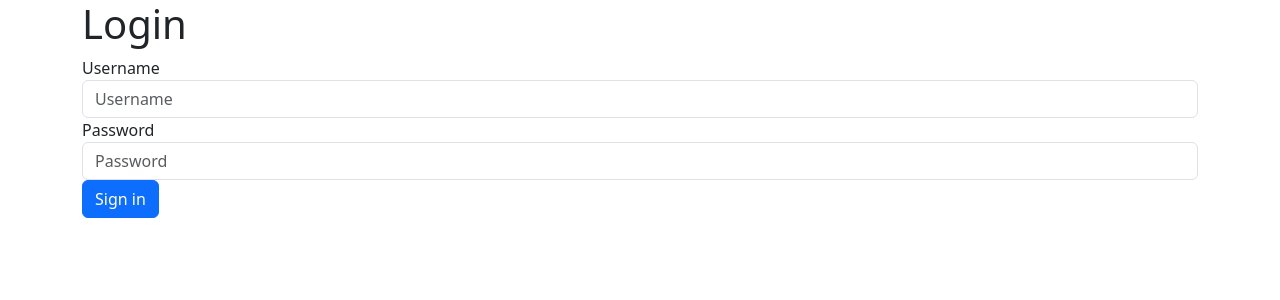
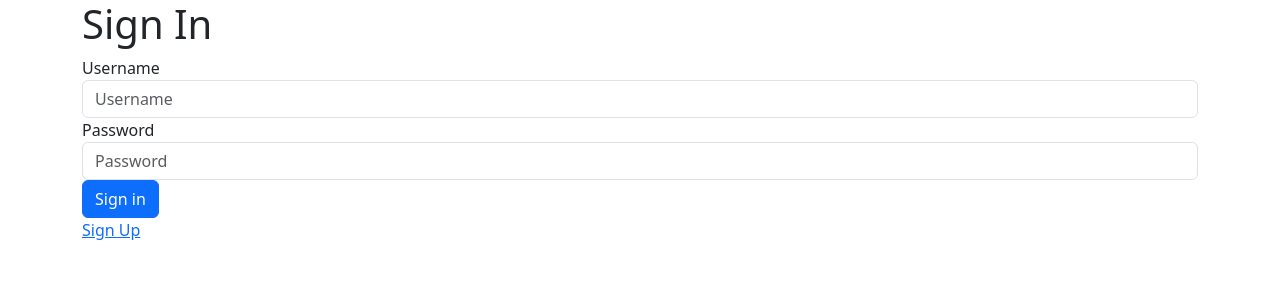
Before and after one commit to mikefromru/user-events, a Django app: page / in a window 1280 px wide. Shown: the top 300 px of the page. Run offline with Django 4.2, Linux system fonts and the light colour scheme; some libraries are stand-ins or nearby versions.

Commit message:
Changed url file in app by removing veiw of app func

```diff
--- /dev/null
+++ b/accounts/urls.py
@@ -0,0 +1,6 @@
+from django.urls import path, include
+from django.views.generic import TemplateView
+
+urlpatterns = [
+    path('signup/', TemplateView.as_view(template_name="accounts/sign-up.html"), name='sign-up'),
+]
--- a/app/urls.py
+++ b/app/urls.py
@@ -1,7 +1,6 @@
 from django.urls import path
-from .views import views
+from django.views.generic import TemplateView
 
 urlpatterns = [
-    path('', views.index, name='index'),
-    path('login/', views.index, name='login'),
+    path(r'', TemplateView.as_view(template_name='app/app.html'), name='app'),
 ]
--- a/app/views/views.py
+++ b/app/views/views.py
@@ -1,7 +1 @@
 from django.shortcuts import render
-
-def index(request):
-    return render(request, 'app/app.html')
-
-def login(request):
-    return render(request, 'app/login.html')
--- a/project/settings.py
+++ b/project/settings.py
@@ -144,8 +144,8 @@ AUTH_USER_MODEL = 'accounts.CustomUser'
 
 REST_FRAMEWORK = {
     'DEFAULT_AUTHENTICATION_CLASSES': [
+        'rest_framework.authentication.SessionAuthentication',
         'rest_framework.authentication.BasicAuthentication',
-        'rest_framework.authentication.SessionAuthentication',
         'rest_framework.authentication.TokenAuthentication',
     ],
     'DEFAULT_FILTER_BACKENDS': [
--- a/project/urls.py
+++ b/project/urls.py
@@ -8,4 +8,5 @@ urlpatterns = [
     path('', include('app.urls')),
     path('api/v1/app/', include(api_urlpatterns)),
     path('accounts/', include('rest_registration.api.urls')),
+    path('accounts/', include('accounts.urls')),
 ]
--- /dev/null
+++ b/templates/accounts/login.html
@@ -0,0 +1,66 @@
+{% extends 'app/app.html' %}
+{% block content %}
+
+<div id="login-app" class="container">
+    <div>
+        <h1>Sign In</h1>
+        <form>
+            <div class="form-group">
+                <label for="exampleInputEmail1">Username</label>
+                <input v-model="username" type="email" class="form-control" id="exampleInputEmail1"
+                    aria-describedby="emailHelp" placeholder="Username">
+            </div>
+            <div class="form-group">
+                <label for="exampleInputPassword1">Password</label>
+                <input v-model="password" type="password" class="form-control" id="exampleInputPassword1"
+                    placeholder="Password">
+            </div>
+            <button type="button" class="btn btn-primary" @click="login">Sign in</button>
+        </form>
+    </div>
+    <div>
+        <a href="{% url 'sign-up' %}">Sign Up</a>
+{% verbatim %}
+        <!-- <h1>Sign Up</h1> -->
+        <!-- <form>
+            <div class="form-group">
+                <label for="exampleInputEmail1">Username</label>
+                <input v-model="username" type="email" class="form-control" id="exampleInputEmail1"
+                    aria-describedby="emailHelp" placeholder="Username">
+            </div> -->
+            <!-- <div class="form-group">
+                <label for="exampleInputEmail1">Email</label>
+                <input v-model="Email" type="email" class="form-control" id="exampleInputEmail1"
+                    aria-describedby="emailHelp" placeholder="Email">
+            </div>
+            <div class="form-group">
+                <label for="exampleInputEmail1">First name</label>
+                <input v-model="First name" type="" class="form-control" id="exampleInputEmail1"
+                    aria-describedby="emailHelp" placeholder="First name">
+            </div>
+            <div class="form-group">
+                <label for="exampleInputEmail1">Last name</label>
+                <input v-model="Last name" type="" class="form-control" id="exampleInputEmail1"
+                    aria-describedby="emailHelp" placeholder="Last name">
+            </div>
+            <div class="form-group">
+                <label for="exampleInputPassword1">Password</label>
+                <input v-model="password" type="password" class="form-control" id="exampleInputPassword1"
+                    placeholder="Password">
+            </div>
+            <div class="form-group">
+                <label for="exampleInputPassword1">Password confirm</label>
+                <input v-model="password_confirm" type="password" class="form-control" id="exampleInputPassword1"
+                    placeholder="Password">
+            </div>
+            <button type="button" class="btn btn-primary" @click="login">Sign Up</button>-->
+        <!-- </form> -->
+
+    </div>
+</div>
+{% endverbatim %}
+<script>
+    console.log('I am from login.html')
+</script>
+
+{% endblock %}
--- a/templates/app/app.html
+++ b/templates/app/app.html
@@ -17,7 +17,7 @@
 {% if user.is_authenticated %}
     {% include 'app/events.html' %}
 {% else %}
-    {% include 'app/login.html' %}
+    {% include 'accounts/login.html' %}
 {% endif %}
 
 <script src="{% static 'js/app/events.js' %}"></script>
--- a/templates/app/login.html
+++ /dev/null
@@ -1,21 +0,0 @@
-{% extends 'app/app.html' %}
-{% block content %}
-{% verbatim %}
-<div id="login-app" class="container">
-    <h1>Login</h1>
-    <form>
-        <div class="form-group">
-            <label for="exampleInputEmail1">Username</label>
-            <input v-model="username" type="email" class="form-control" id="exampleInputEmail1"
-                aria-describedby="emailHelp" placeholder="Username">
-        </div>
-        <div class="form-group">
-            <label for="exampleInputPassword1">Password</label>
-            <input v-model="password" type="password" class="form-control" id="exampleInputPassword1"
-                placeholder="Password">
-        </div>
-        <button type="button" class="btn btn-primary" @click="login">Sign in</button>
-    </form>
-</div>
-{% endverbatim %}
-{% endblock %}
--- a/templates/rest_framework/api.html
+++ /dev/null
@@ -1,8 +0,0 @@
-{% extends "rest_framework/base.html" %}
-{% load i18n %}
-
-{% block branding %}
-    <a class="navbar-brand" rel="nofollow" href="#">
-        {% trans 'Event App' %}
-    </a>
-{% endblock %}
--- a/templates/rest_framework/login.html
+++ /dev/null
@@ -1,5 +0,0 @@
-{% extends "rest_framework/login_base.html" %}
-
-{% block branding %}
-    <h3 style="margin: 0 0 20px;">My Site Name</h3>
-{% endblock %}
```
Also changed, not shown: templates/accounts/sign-up.html (added, +14 -0 lines).
